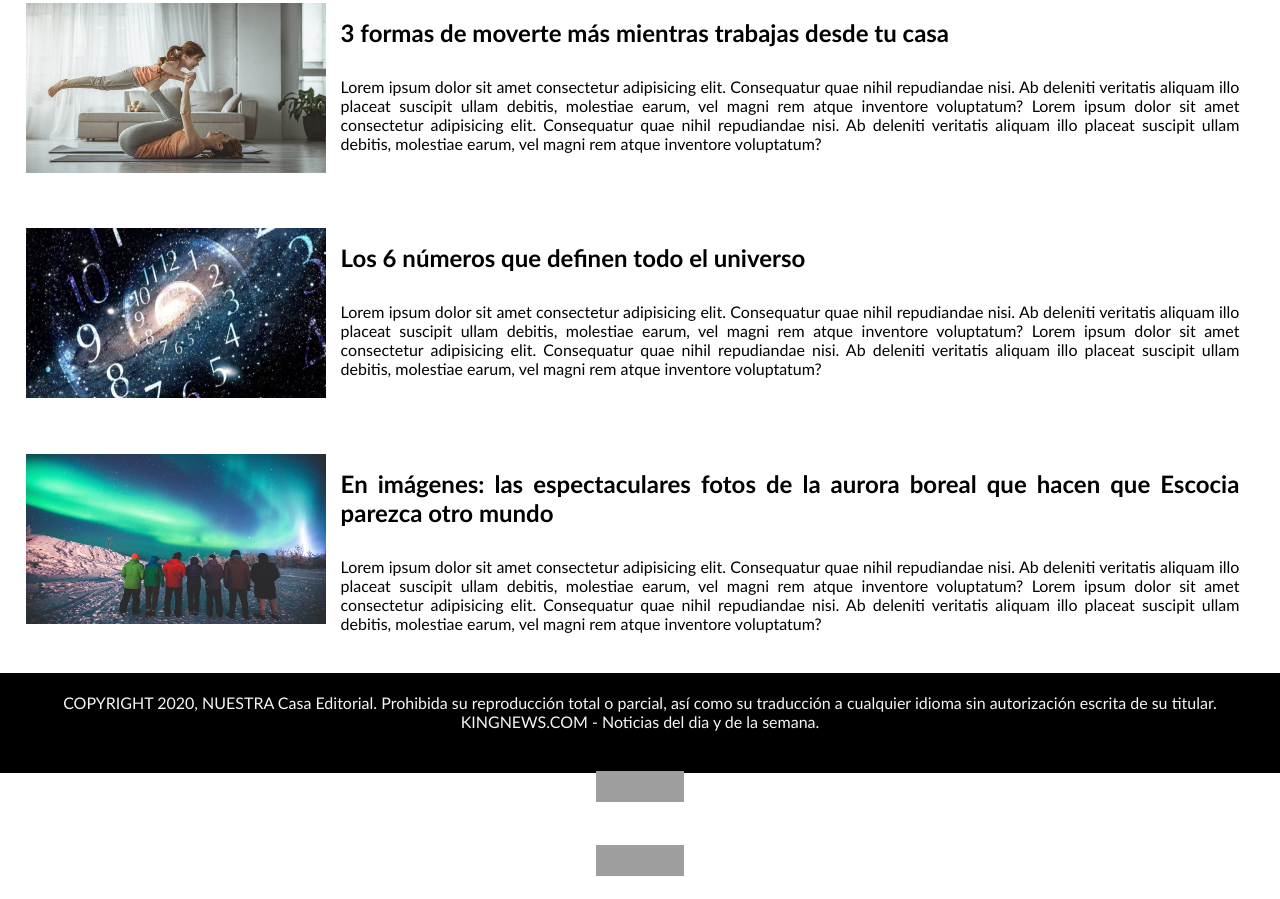
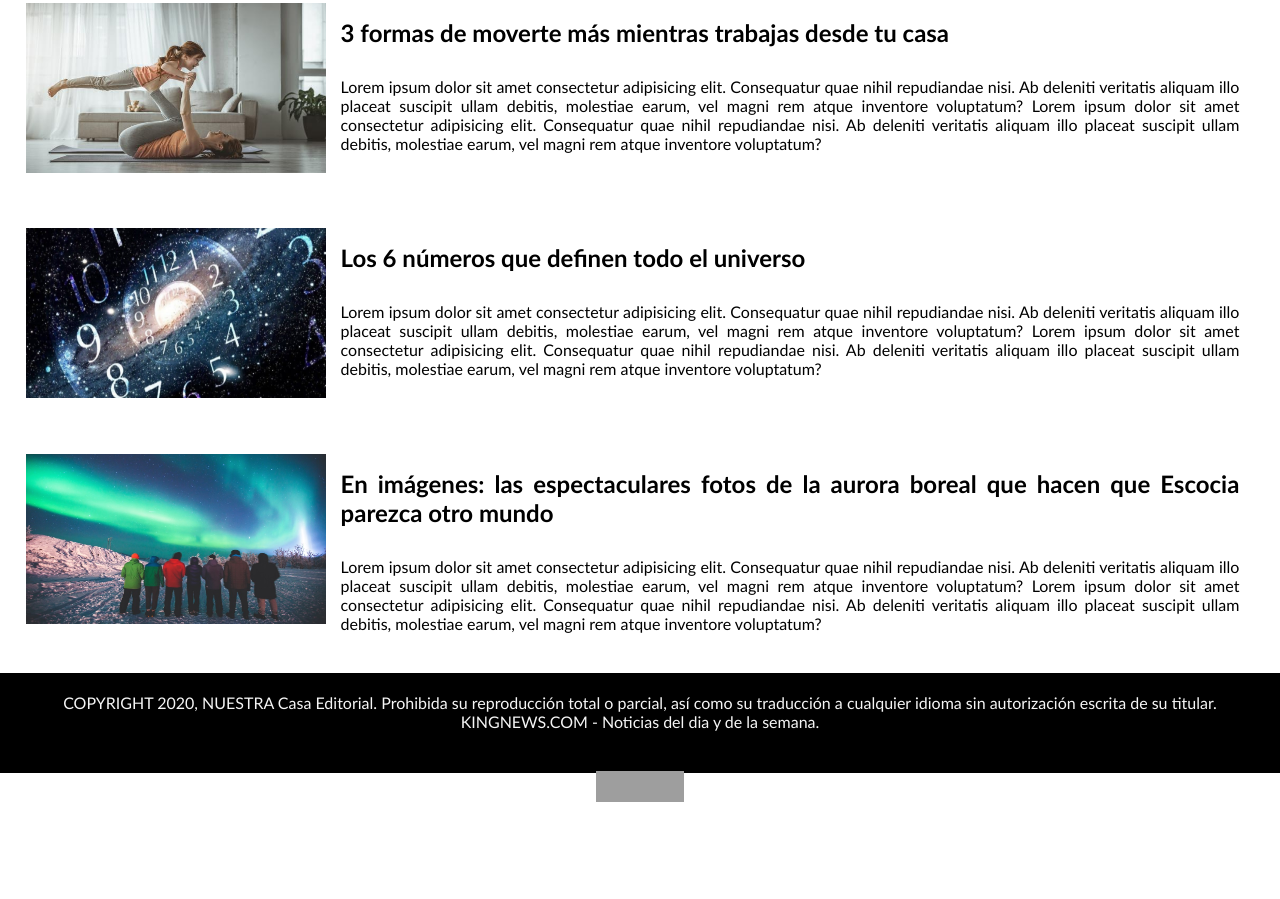
Before and after one commit to jaimeramirezma/kingnews, a plain HTML site: page index.html in a window 1280 px wide. Shown: the part 1599-2498 px from the top of the page. After the commit the page ends 2424 px from the top, so only its background shows below. Drawn offline with Linux system fonts and the light colour scheme; grey boxes are pictures that could not be loaded.

Commit message:
Update index.html

```diff
--- a/index.html
+++ b/index.html
@@ -179,14 +179,6 @@
     </a>
 </p>
 
-<p>
-<a href="http://jigsaw.w3.org/css-validator/check/referer">
-    <img style="border:0;width:88px;height:31px"
-        src="http://jigsaw.w3.org/css-validator/images/vcss-blue"
-        alt="¡CSS Válido!" />
-    </a>
-</p>
-
     </footer>
 
 </body>
```
